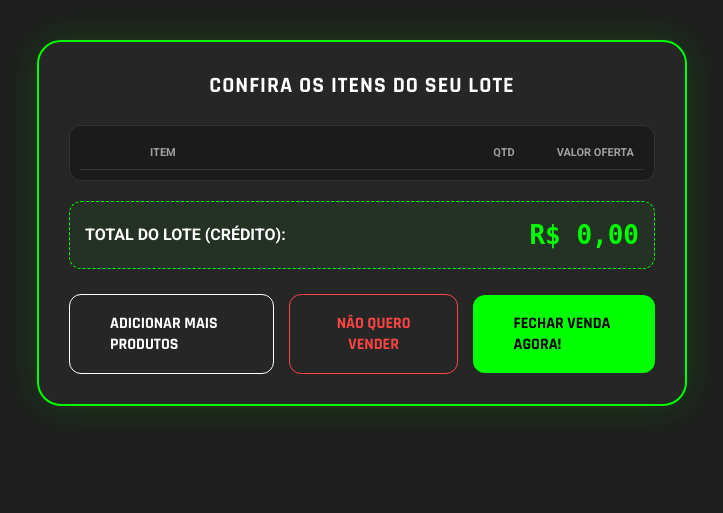
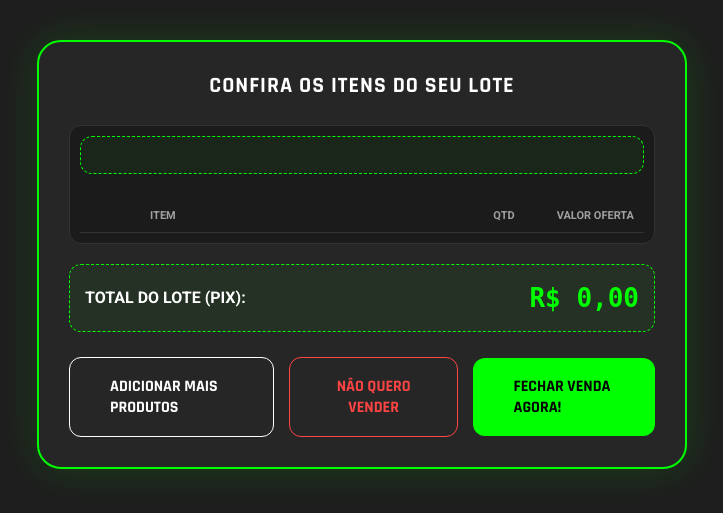
Before and after one commit to avernax-droid/MyGames, a Flask app: template templates/resumo_lote.html in a window 1280 px wide. Shown: the part 98-611 px from the top of the page, without its empty margins (278-1001 px from the left). Run offline with Flask 3, Linux system fonts and the light colour scheme; the template is opened without the code that fills it, so the values that code supplies are empty.

Commit message:
fix/feat: correcao do total do lote para PIX (server/templates) e atualizacao do motor e sync do catalogo

```diff
--- a/DOCS/Cloudflare.txt
+++ b/DOCS/Cloudflare.txt
@@ -9,7 +9,7 @@ Ambiente Docker (docker-compose.yml) rodando os aplicativos localmente nas porta
 Passo 1: Criar o Túnel e Gerar o Token
 Esta etapa substitui os links dinâmicos (trycloudflare.com) por uma conexão permanente e autenticada com a sua conta Cloudflare.
 
-1. Acesse o Painel da Cloudflare e faça login.
+1. Acesse o Painel da Cloudflare  e faça login.
 2. No menu lateral esquerdo, clique em Zero Trust.
 3. Dentro do painel Zero Trust, navegue até Networks > Tunnels.
 4. Clique no botão Create a tunnel.
@@ -87,3 +87,5 @@ docker compose up -d
 
 4. Acesse as URLs oficiais (ex: https://site-homolog.seudominio.com.br) no navegador para testar. O certificado SSL/HTTPS já estará
 configurado automaticamente.
+
+docker run cloudflare/cloudflared:latest tunnel --no-autoupdate run --token eyJhIjoiYmQxODYxMTk3MGZiY2Q0NmUyNDQxZWY0MTBmNmFmZjkiLCJ0IjoiNGRkYWYzZGUtNTJiOC00MmIxLTg0MTYtYTVmMzUyZDliM2RhIiwicyI6IlpqWTNOREl3TlRNdE1EVTBPUzAwWkRZNUxUazRNbU10T0dNNE5XVXdOREV4TjJFeSJ9
--- a/server.py
+++ b/server.py
@@ -39,6 +39,8 @@
 # - 04/07/2026: Refatoração da rota /cotar para utilizar valor_final_pix e valor_final_cred oficiais vindos do engine.py.
 # - 06/07/2026: Correção de KeyError na rota /cotar aplicando tratamento seguro (.get) para extrair valores ausentes em itens 'Sob Consulta'.
 # - 06/07/2026: Implementação de exceção para itens sob consulta (is_outros) na trava de valor mínimo de R$ 300,00 na rota /resumo.
+# - 07/07/2026: Refatoração na rota /cotar para remover divisão manual de quantidades e corrigir estruturação do dicionário para itens lote (PIX e Crédito).
+# - 07/07/2026: Correção na rota /resumo para calcular o total_lote utilizando valor_pix_unitario, alinhando com a intenção de venda do usuário e travando corretamente em R$ 300,00.
 # ==============================================================================
 
 import os
@@ -247,7 +249,7 @@ def cotar():
     produto_id = session.get('produto_selecionado_id')
     estado_id = request.form.get('estado_id')
     comentarios = request.form.get('comentarios', '')
-    pergunta_extra = request.form.get('pergunta_extra', '') # NOVO: Captura a pergunta extra do form
+    pergunta_extra = request.form.get('pergunta_extra', '')
 
     qtd_fisica_str = str(request.form.get('qtd_fisica', '1')).strip()
     qtd_digital_str = str(request.form.get('qtd_digital', '0')).strip()
@@ -316,29 +318,36 @@ def cotar():
             except ValueError:
                 est_id_int = 0
 
-            # NOVO: Tratamento de exceção da dupla barreira do motor
             try:
                 resultado_unitario = engine.calcular_cotacao_final(cat_id_int, est_id_int, multiplicador, quantidade=qtd_final_calculo, pergunta_extra=pergunta_extra)
             except ValueError as e:
                 return f"Bloqueio de Segurança: {str(e)}", 403
 
             if resultado_unitario and resultado_unitario.get('valor_final') is not None:
-                 valor_lote = float(resultado_unitario['valor_final'])
+                 # CORREÇÃO: Resgata explicitamente PIX e Crédito do motor
+                 valor_unitario_pix = float(resultado_unitario.get('valor_final_pix', resultado_unitario.get('valor_final', 0.0)))
+                 valor_unitario_cred = float(resultado_unitario.get('valor_final_cred', resultado_unitario.get('valor_final', 0.0)))
                  resultado = {
                     "produto": f"Lote de Jogos ({qtd_final_calculo}x)",
-                    "valor_final": valor_lote,
+                    "valor_final": valor_unitario_pix,
+                    "valor_final_pix": valor_unitario_pix,
+                    "valor_final_cred": valor_unitario_cred,
                     "multiplicador_aplicado": multiplicador
                  }
             else:
                 resultado = {
                     "produto": f"Lote de Jogos ({qtd_final_calculo}x)",
                     "valor_final": 0.0,
+                    "valor_final_pix": 0.0,
+                    "valor_final_cred": 0.0,
                     "multiplicador_aplicado": multiplicador
                 }
         else:
             resultado = {
                 "produto": "Produto não listado",
                 "valor_final": 0.0,
+                "valor_final_pix": 0.0,
+                "valor_final_cred": 0.0,
                 "multiplicador_aplicado": multiplicador
             }
 
@@ -352,7 +361,6 @@ def cotar():
             prod_id_int = produto_id
             est_id_int = estado_id
 
-        # NOVO: Tratamento de exceção da dupla barreira do motor
         try:
             resultado = engine.calcular_cotacao_final(prod_id_int, est_id_int, multiplicador, quantidade=qtd_final_calculo, pergunta_extra=pergunta_extra)
         except ValueError as e:
@@ -375,12 +383,10 @@ def cotar():
 
         resultado['descricao'] = descricao_estado
 
-        qtd_divisor = qtd_final_calculo if qtd_final_calculo > 0 else 1
-        valor_unit_real = float(resultado.get('valor_final', 0.0)) / qtd_divisor
-
-        # CORREÇÃO: Tratamento seguro para itens fora do catálogo (fallback para o valor_final seguro que é 0.0)
-        valor_unit_pix = float(resultado.get('valor_final_pix', resultado.get('valor_final', 0.0))) / qtd_divisor
-        valor_unit_cred = float(resultado.get('valor_final_cred', resultado.get('valor_final', 0.0))) / qtd_divisor
+        # CORREÇÃO CIRÚRGICA: Remoção da divisão por quantidade.
+        # O motor agora devolve o valor unitário purificado.
+        valor_unit_pix = float(resultado.get('valor_final_pix', resultado.get('valor_final', 0.0)))
+        valor_unit_cred = float(resultado.get('valor_final_cred', resultado.get('valor_final', 0.0)))
 
         novo_item = {
             'produto_id': produto_id,
@@ -389,7 +395,7 @@ def cotar():
             'valor_cred_unitario': valor_unit_cred,
             'fotos_json': json.dumps(fotos_salvas),
             'comentarios': comentarios,
-            'quantidade': qtd_final_calculo,
+            'quantidade': qtd_final_calculo, # Quantidade preservada para uso futuro no carrinho e e-mail
             'estado_descricao': descricao_estado,
             'foto_url': foto_url_final,
             'is_outros': session.get('is_outros', False),
@@ -403,9 +409,14 @@ def cotar():
 
         cat_nome = session.get('categoria_nome', 'Produto')
 
+        # --- ADICIONE ESTA LINHA AQUI ---
+        # Multiplicamos o valor unitário pela quantidade apenas para o visual da tela de resultado
+        resultado['valor_final'] = valor_unit_pix * qtd_final_calculo
+
         return render_smart_template('resultado.html', cotacao=resultado, fase_atual=2, categoria_nome=cat_nome)
 
     return "Erro ao calcular cotação.", 500
+
 
 # 4ª TELA: NOVO RESUMO DO LOTE
 @app.route('/resumo')
@@ -414,8 +425,8 @@ def resumo():
     if not itens:
         return redirect(url_for('produto'))
 
-    # Nova Regra Universal: O total do lote e a validação agora consideram o valor_cred_unitario
-    total_lote = sum(item['valor_cred_unitario'] * item.get('quantidade', 1) for item in itens)
+    # CORREÇÃO: O total do lote e a validação agora consideram estritamente o valor PIX (venda real)
+    total_lote = sum(item['valor_pix_unitario'] * item.get('quantidade', 1) for item in itens)
 
     # NOVA EXCEÇÃO: Identifica se existe algum item configurado como "Sob Consulta" (fora do catálogo mestre)
     tem_item_sob_consulta = any(item.get('is_outros') for item in itens)
--- a/templates/resumo_lote.html
+++ b/templates/resumo_lote.html
@@ -24,6 +24,7 @@
   - 23/06/2026: Alteração da cor do botão "ADICIONAR MAIS PRODUTOS" para branco para melhorar a hierarquia visual.
   - 04/07/2026: Inclusão de alerta de bloqueio de valor mínimo do lote (< R$ 300) baseado no crédito e ajuste nas exibições de valor.
   - 06/07/2026: Atualização da mensagem de alerta de bloqueio de valor mínimo para instruir o usuário sobre a exceção de itens sob consulta.
+  - 07/07/2026: Correção na exibição da tabela e do rótulo do totalizador para refletir os valores de venda (PIX) em vez de troca (Crédito).
   ==============================================================================
 #}
 {% extends 'base.html' %}
@@ -87,17 +88,17 @@
                             {% if item.is_outros %}
                                 <span style="color: #ffaa00; font-size: 11px; text-transform: uppercase; font-weight: bold; border: 1px dashed #ffaa00; padding: 3px 6px; border-radius: 4px; font-family: sans-serif; display: inline-block;">Sob Consulta</span>
                             {% else %}
-                                R$ {{ (item.valor_cred_unitario * item.quantidade) | moeda_real }}
+                                R$ {{ (item.valor_pix_unitario * item.quantidade) | moeda_real }}
                             {% endif %}
                         </td>
                     </tr>
                     {% endfor %}
-                </tbody>
+                </tbody><div class="total-lote-box">
             </table>
         </div>
 
         <div class="total-lote-box">
-            <span>TOTAL DO LOTE (CRÉDITO):</span>
+            <span>TOTAL DO LOTE (PIX):</span>
             <strong>R$ {{ total_lote | moeda_real }}</strong>
         </div>
 
```
Also changed, not shown: engine.py (+9 -7 lines), templates/mobile/resumo_lote.html (+4 -3 lines), utils/sync_catalogo.py (+9 -1 lines).
